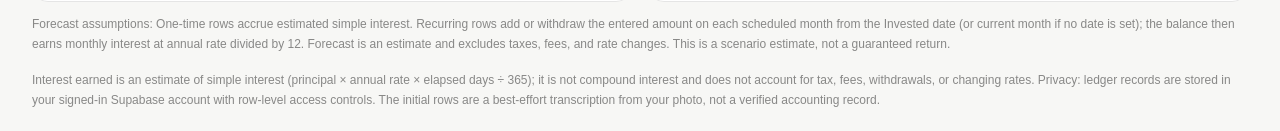
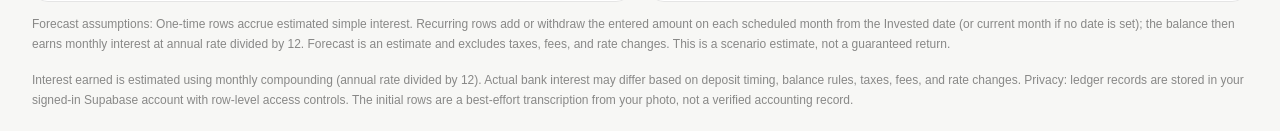
Before and after one commit to hariaahil/my-app, a Next.js app: page /goal/ledger in a window 1280 px wide. Shown: the part 2876-3007 px from the top of the page. Built offline with nearby package versions, Linux system fonts and the light colour scheme; no server answers.

Commit message:
Align ledger labels with corrected interest calculations

```diff
--- a/app/goal/ledger/page.tsx
+++ b/app/goal/ledger/page.tsx
@@ -163,7 +163,7 @@ export default function FinanceLedgerPage() {
   const add = ()=>{setRows(old=>[...old,{id:Date.now().toString(),availableIn:"Bank",amount:"",policy:"",mode:"",interestRate:"",investedDate:"",note:"",recurrenceMonths:"0",customMonths:"",direction:"inflow"}]);setSaved(false)};
   const save = async ()=>{if(!userId){setDbMessage("Please log in to save to the database.");return;}try{const payload=rows.map((r,i)=>({user_id:userId,id:r.id,available_in:r.availableIn,amount:r.amount,reference:r.policy,interest_rate:r.interestRate,invested_date:r.investedDate||null,note:r.note,sort_order:i,recurrence_months:(r.recurrenceMonths==="custom"?Number(r.customMonths)||0:Number(r.recurrenceMonths)||0),direction:r.direction}));if(payload.length){const result=await createClient().from("finance_ledger_entries").upsert(payload,{onConflict:"user_id,id"});if(result.error)throw result.error;}localStorage.setItem(STORAGE_KEY,JSON.stringify(rows));setSaved(true);setDbMessage("All changes saved to database");}catch(error:any){setSaved(false);setDbMessage("Save failed: "+(error?.message||"please try again"));}};
   const reset = async ()=>{if(!confirm("Reset this ledger to the initial transcription? This replaces your saved database records."))return;try{if(userId){const result=await createClient().from("finance_ledger_entries").delete().eq("user_id",userId);if(result.error)throw result.error;}setRows(normalizeRows(initialRows));localStorage.removeItem(STORAGE_KEY);localStorage.removeItem("targetbud-finance-ledger-v1");setSaved(false);setDbMessage("Resetting ledger…");}catch(error:any){setDbMessage("Reset failed: "+(error?.message||"please try again"));}};
-  const download = ()=>{const head=["Available In","Amount (INR)","Reference","Interest Rate (% p.a.)","Invested Date","Repeat every (months)","Direction","Interest Earned (INR, simple annual)","Running Total (INR)","Notes"];const csv=[head,...rows.map((r,i)=>[r.availableIn,r.amount,r.policy,r.interestRate,r.investedDate,r.recurrenceMonths==="custom"?r.customMonths:r.recurrenceMonths,r.direction,String(interestFor(r).toFixed(2)),String(running[i]),r.note])].map(line=>line.map(x=>'"'+String(x??"").replace(/"/g,'""')+'"').join(",")).join("\r\n");const url=URL.createObjectURL(new Blob([csv],{type:"text/csv;charset=utf-8;"}));const a=document.createElement("a");a.href=url;a.download="targetbud-finance-ledger.csv";a.click();URL.revokeObjectURL(url)};
+  const download = ()=>{const head=["Available In","Amount (INR)","Reference","Interest Rate (% p.a.)","Invested Date","Repeat every (months)","Direction","Interest Earned (INR, estimated monthly compounding)","Running Total (INR)","Notes"];const csv=[head,...rows.map((r,i)=>[r.availableIn,r.amount,r.policy,r.interestRate,r.investedDate,r.recurrenceMonths==="custom"?r.customMonths:r.recurrenceMonths,r.direction,String(interestFor(r).toFixed(2)),String(running[i]),r.note])].map(line=>line.map(x=>'"'+String(x??"").replace(/"/g,'""')+'"').join(",")).join("\r\n");const url=URL.createObjectURL(new Blob([csv],{type:"text/csv;charset=utf-8;"}));const a=document.createElement("a");a.href=url;a.download="targetbud-finance-ledger.csv";a.click();URL.revokeObjectURL(url)};
   return <main className="min-h-screen bg-[#f7f7f5] text-[#171717]">
     <div className="mx-auto max-w-[1500px] px-4 py-6 sm:px-6 lg:px-8">
       <Link href="/goal" className="inline-flex items-center gap-2 text-sm font-bold text-black/55 hover:text-black"><ArrowLeft size={16}/> Finance overview</Link>
@@ -225,7 +225,7 @@ export default function FinanceLedgerPage() {
         </div>
       </section>
       <p className="mt-3 text-xs leading-5 text-black/45">Forecast assumptions: One-time rows accrue estimated simple interest. Recurring rows add or withdraw the entered amount on each scheduled month from the Invested date (or current month if no date is set); the balance then earns monthly interest at annual rate divided by 12. Forecast is an estimate and excludes taxes, fees, and rate changes. This is a scenario estimate, not a guaranteed return.</p>
-      <p className="mt-4 text-xs leading-5 text-black/45">Interest earned is an estimate of simple interest (principal × annual rate × elapsed days ÷ 365); it is not compound interest and does not account for tax, fees, withdrawals, or changing rates. Privacy: ledger records are stored in your signed-in Supabase account with row-level access controls. The initial rows are a best-effort transcription from your photo, not a verified accounting record.</p>
+      <p className="mt-4 text-xs leading-5 text-black/45">Interest earned is estimated using monthly compounding (annual rate divided by 12). Actual bank interest may differ based on deposit timing, balance rules, taxes, fees, and rate changes. Privacy: ledger records are stored in your signed-in Supabase account with row-level access controls. The initial rows are a best-effort transcription from your photo, not a verified accounting record.</p>
     </div>
   </main>;
 }
```
